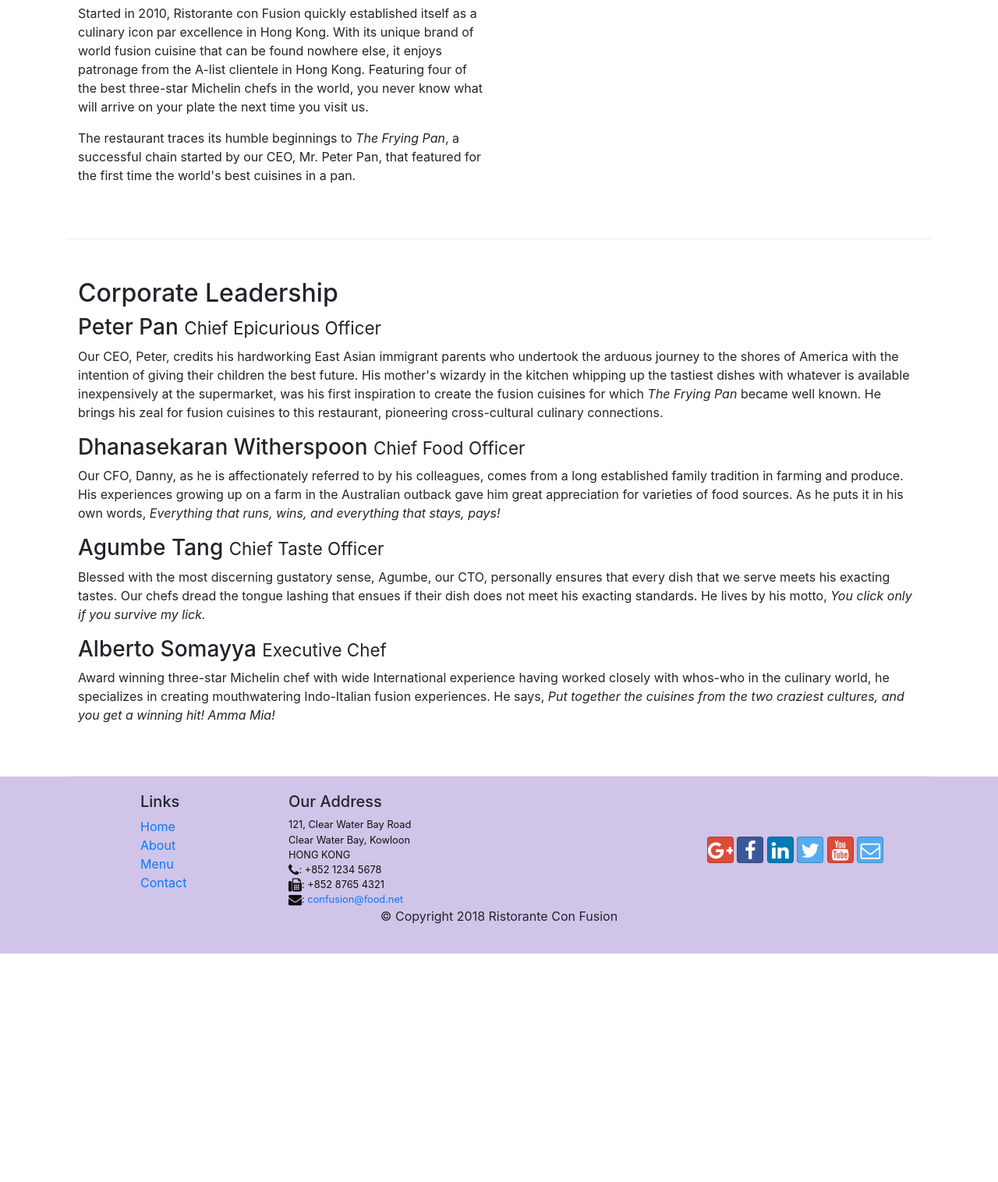
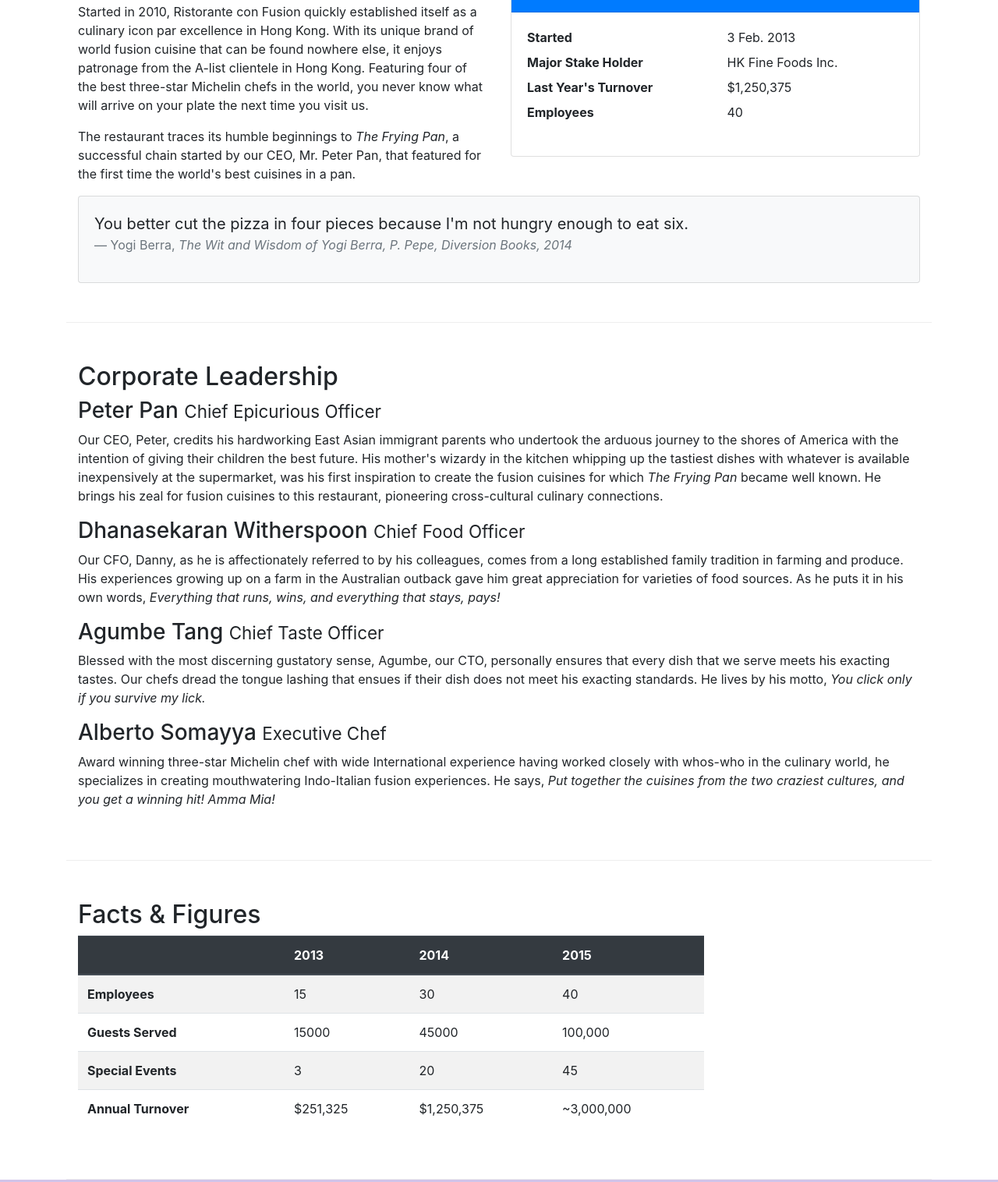
Before and after one commit to FarahAlFahim/allserversbd, a website: page aboutus.html in a window 1280 px wide. Shown: the part 558-2074 px from the top of the page at 78% size. Before the commit the page ends 1781 px from the top, so only its background shows below. Drawn offline with nearby package versions, Linux system fonts and the light colour scheme.

Commit message:
Tables and Cards

```diff
--- a/aboutus.html
+++ b/aboutus.html
@@ -58,13 +58,42 @@
             </div>
         </div>
 
-        <div class="row row-content align-items-center">
+        <div class="row row-content">
             <div class="col-12 col-sm-6">
                 <h2>Our History</h2>
                 <p>Started in 2010, Ristorante con Fusion quickly established itself as a culinary icon par excellence in Hong Kong. With its unique brand of world fusion cuisine that can be found nowhere else, it enjoys patronage from the A-list clientele in Hong Kong.  Featuring four of the best three-star Michelin chefs in the world, you never know what will arrive on your plate the next time you visit us.</p>
                 <p>The restaurant traces its humble beginnings to <em>The Frying Pan</em>, a successful chain started by our CEO, Mr. Peter Pan, that featured for the first time the world's best cuisines in a pan.</p>
             </div>
             <div class="col-12 col-sm">
+                <div class="card">
+                    <h3 class="card-header bg-primary text-white">Facts At a Glance</h3>
+                    <div class="card-body">
+                        <dl class="row">
+                           <dt class="col-6">Started</dt>
+                           <dd class="col-6">3 Feb. 2013</dd>
+                           <dt class="col-6">Major Stake Holder</dt>
+                           <dd class="col-6">HK Fine Foods Inc.</dd>
+                           <dt class="col-6">Last Year's Turnover</dt>
+                           <dd class="col-6">$1,250,375</dd>
+                           <dt class="col-6">Employees</dt>
+                           <dd class="col-6">40</dd>
+                        </dl>
+                    </div>
+                </div>
+            </div>
+            <div class="col-12">
+                <div class="card card-body bg-light">
+                    <blockquote class="blockquote">
+                        <p class="mb-0">You better cut the pizza in four pieces because I'm not hungry
+                            enough to eat six.
+                        </p>
+                        <footer class="blockquote-footer">Yogi Berra,
+                            <cite title="Source Title">The Wit and Wisdom of Yogi Berra, P. Pepe,
+                                Diversion Books, 2014
+                            </cite>
+                        </footer>
+                    </blockquote>
+                </div>
             </div>
         </div>
 
@@ -82,7 +111,52 @@
                 <p class="d-none d-sm-block">Award winning three-star Michelin chef with wide International experience having worked closely with whos-who in the culinary world, he specializes in creating mouthwatering Indo-Italian fusion experiences. He says, <em>Put together the cuisines from the two craziest cultures, and you get a winning hit! Amma Mia!</em></p>
             </div>
        </div>
+       <div class="row row-content">
+           <div class="col-12 col-sm-9">
+               <h2>Facts &amp; Figures</h2>
+               <div class="table-responsive">
+                   <table class="table table-striped">
+                       <thead class="thead-dark">
+                           <tr>
+                               <th>&nbsp;</th>
+                               <th>2013</th>
+                               <th>2014</th>
+                               <th>2015</th>
+                           </tr>
+                       </thead>
+                       <tbody>
+                           <tr>
+                               <th>Employees</th>
+                               <td>15</td>
+                               <td>30</td>
+                               <td>40</td>
+                           </tr>
+                           <tr>
+                               <th>Guests Served</th>
+                               <td>15000</td>
+                               <td>45000</td>
+                               <td>100,000</td>
+                           </tr>
+                           <tr>
+                               <th>Special Events</th>
+                               <td>3</td>
+                               <td>20</td>
+                               <td>45</td>
+                           </tr>
+                           <tr>
+                               <th>Annual Turnover</th>
+                               <td>$251,325</td>
+                               <td>$1,250,375</td>
+                               <td>~3,000,000</td>
+                           </tr>
+                       </tbody>
+                   </table>
+               </div>
+           </div>
+           <div class="col-12 col-sm-3">
 
+           </div>
+       </div>
     </div>
 
     <footer class="footer">
```
